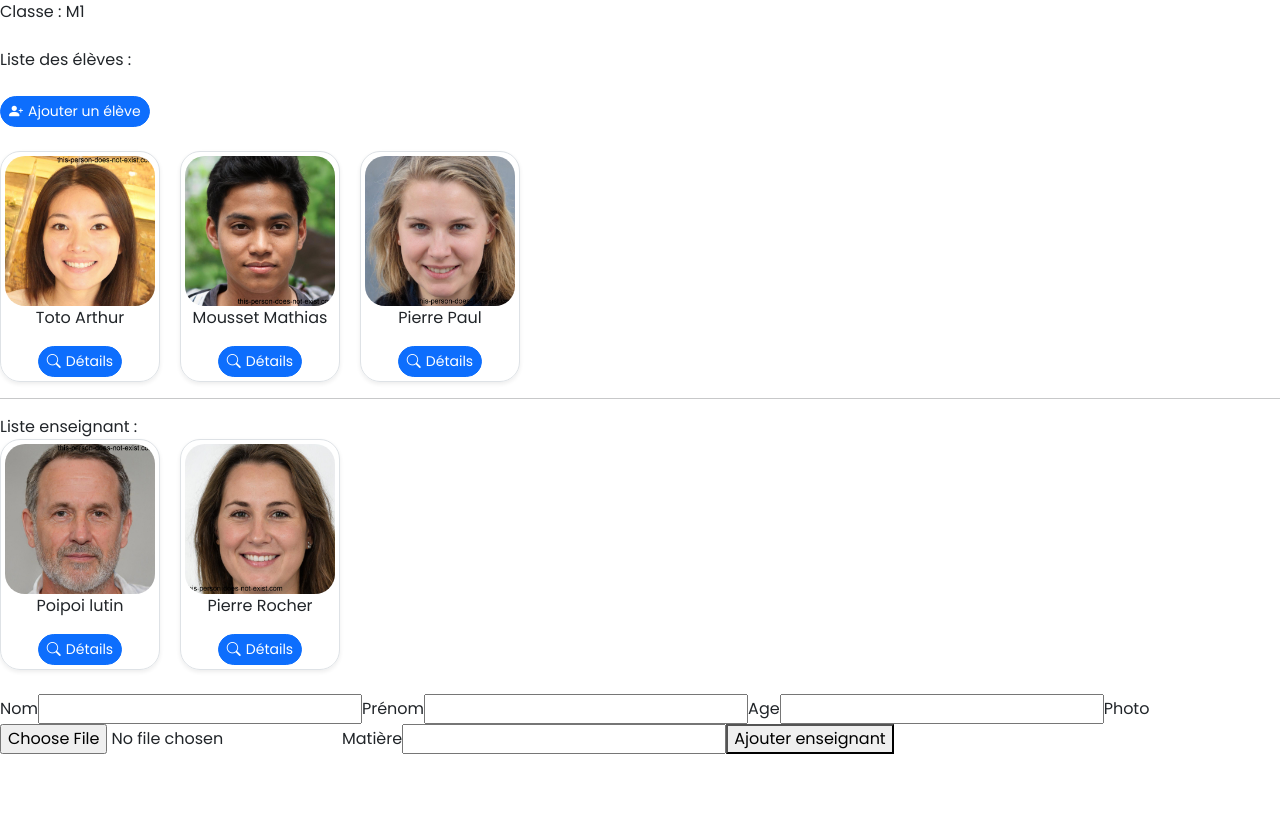
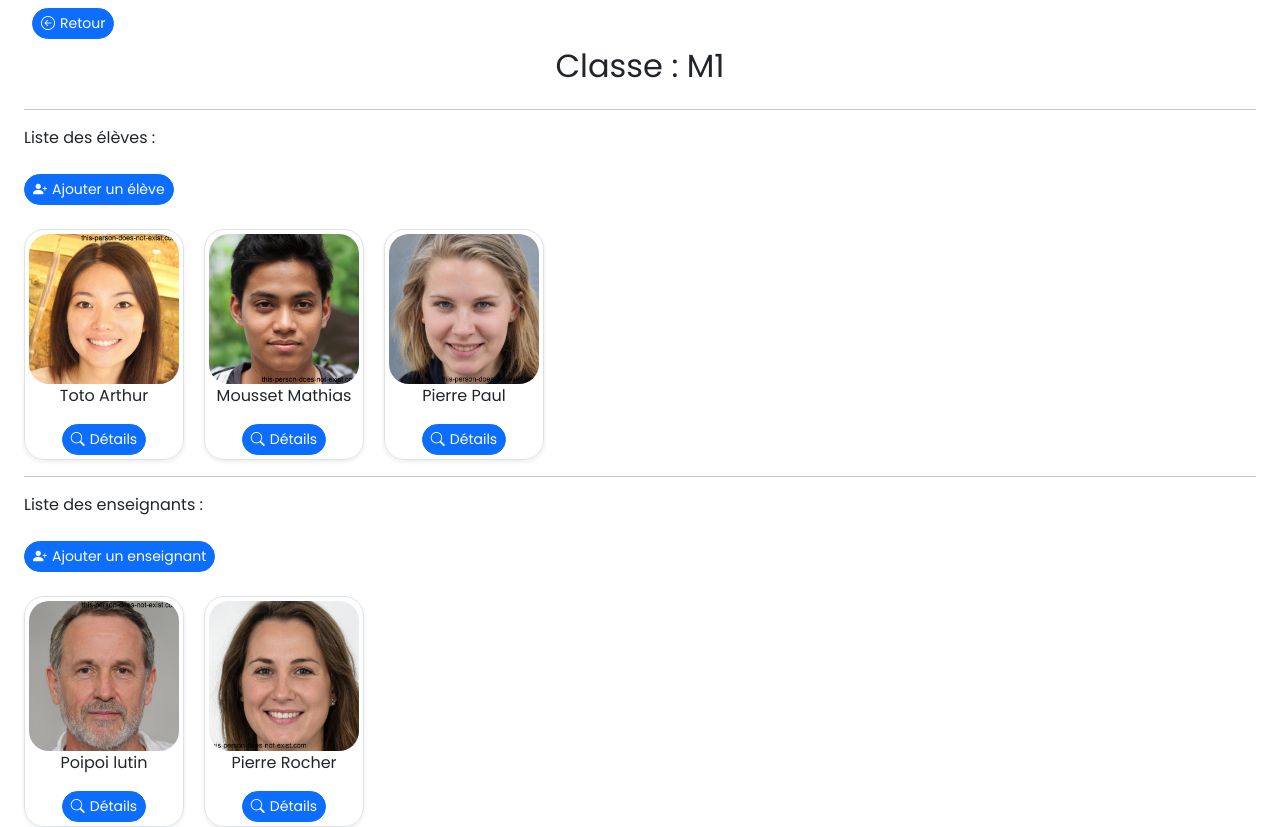
Before and after one commit to armanceau/my-efrei, a React (Create React App) app in the folder my-efrei/: page /classe/1 in a window 1280 px wide. Before the commit the page ends 800 px from the top, so only its background shows below. Built offline with nearby package versions, Linux system fonts and the light colour scheme.

Commit message:
add css & component link button

```diff
--- a/my-efrei/src/App.css
+++ b/my-efrei/src/App.css
@@ -94,3 +94,7 @@ body{
 .w-80 {
   width: 80%;
 }
+
+.p-border-4{
+  padding: 0 1.5rem  !important;
+}
--- a/my-efrei/src/data/ListeEleves.jsx
+++ b/my-efrei/src/data/ListeEleves.jsx
@@ -8,6 +8,7 @@ import 'bootstrap/dist/css/bootstrap.css';
 import 'bootstrap-icons/font/bootstrap-icons.css';
 import Popup from 'reactjs-popup';
 import 'reactjs-popup/dist/index.css';
+import { LinkButton } from './components/LinkButton'
 
 export const ListeEleves = () => {
 
@@ -16,12 +17,22 @@ export const ListeEleves = () => {
     const [getListe, setGetListe] = useState(classes[id].eleves)
 
     return (
-        <div>
-            Classe : {classes[id].nom}
-            <br />
-            <br />
-            Liste des élèves :
-            <br />
+        <div class="p-border-4">
+            <div class="w-100 m-2">
+                <LinkButton text={"Retour"} path={"/"} icon={"bi bi-arrow-left-circle"}/>
+            </div>
+            <div class="w-100 d-flex justify-content-center align-items-center">
+                <h2>
+                    Classe : {classes[id].nom}
+                </h2>
+            </div>
+
+            <hr />
+
+            <div>
+                Liste des élèves :
+            </div>
+
             <br />
 
             <Popup
@@ -45,8 +56,7 @@ export const ListeEleves = () => {
                         </div>
                         <div className="content">
                             {' '}
-
-                                <AjouterEleve liste={getListe} setGetListe={setGetListe}/>
+                            <AjouterEleve liste={getListe} setGetListe={setGetListe}/>
                         </div>
                     </div>
                 )}
--- a/my-efrei/src/data/ListeEnseignants.jsx
+++ b/my-efrei/src/data/ListeEnseignants.jsx
@@ -6,6 +6,8 @@ import {classes} from './data';
 import {AjouterEnseignant} from "./enseignant/ajouterEnseignant/AjouterEnseignant"
 import 'bootstrap/dist/css/bootstrap.css';
 import 'bootstrap-icons/font/bootstrap-icons.css';
+import Popup from 'reactjs-popup';
+import 'reactjs-popup/dist/index.css';
 
 
 export const ListeEnseignants = () => {
@@ -15,8 +17,42 @@ export const ListeEnseignants = () => {
     const [getListe, setGetListe] = useState(classes[id].enseignants)
 
     return (
-        <div>
-            Liste enseignant :
+        <div class="p-border-4">
+            <div>
+                Liste des enseignants :
+            </div>
+
+            <br />
+
+            <Popup
+                trigger={
+                    <button className="btn btn-sm btn-primary d-flex align-items-center justify-content-center gap-05 br-20">
+                    <i class="bi bi-person-plus-fill"></i>
+                    Ajouter un enseignant
+                </button>}
+                modal nested>
+                {close => (
+                    <div className="popup">
+                        <div class="w-100 d-flex justify-content-end">
+                            <button className="btn btn-sm btn-outline-danger d-flex align-items-center justify-content-center" onClick={close}>
+                                <i class="bi bi-x"></i>
+                            </button>
+                        </div>
+                        <div className="header">
+                            <h2>
+                               Ajouter un enseignant
+                            </h2>
+                        </div>
+                        <div className="content">
+                            {' '}
+                            <AjouterEnseignant liste={getListe} setGetListe={setGetListe}/>
+                        </div>
+                    </div>
+                )}
+			</Popup>
+
+            <br />
+
             <div className="d-flex gap-20">
                 {getListe.map((value, index) => {
                     return(
@@ -24,8 +60,6 @@ export const ListeEnseignants = () => {
                     )
                 })}
             </div>
-            <br />
-            <AjouterEnseignant liste={getListe} setGetListe={setGetListe}/>
         </div>
     )
 }
--- /dev/null
+++ b/my-efrei/src/data/components/LinkButton.jsx
@@ -0,0 +1,13 @@
+import 'bootstrap/dist/css/bootstrap.css';
+import 'bootstrap-icons/font/bootstrap-icons.css';
+
+export const LinkButton = ({text, path, icon}) => {
+    return(
+        <div class="w-100 d-flex justify-content-start">
+            <a class="btn btn-sm btn-primary d-flex align-items-center justify-content-center gap-05 br-20" href={`${path}`}>
+                <i class={`${icon}`}></i>
+                {text}
+            </a>
+        </div>
+    )
+}
--- a/my-efrei/src/data/eleve/FicheEleve.jsx
+++ b/my-efrei/src/data/eleve/FicheEleve.jsx
@@ -15,16 +15,12 @@ export const FicheEleve = ({nom, prenom, image, age, notes}) => {
     const [getAge, setGetAge] = useState(age);
     const [getNote, setGetNote] = useState(notes || []);
 
-    console.log(getNote);
-
-
     useEffect(() => {
         setGetNom(nom);
         setGetPrenom(prenom);
         setGetImage(image);
         setGetAge(age);
     }, [nom, prenom, image, age]);
-
 
     return(
         <div class="border shadow-sm br-20 d-flex align-items-center flex-column p-1">
@@ -56,7 +52,7 @@ export const FicheEleve = ({nom, prenom, image, age, notes}) => {
                         <div className="content">
                             {' '}
                             <p>
-                                notes :
+                                Notes :
                                 {getNote && getNote.length > 0 ? (
                                     <ul>
                                         {getNote.map((note, index) => (
--- a/my-efrei/src/data/eleve/modifierEleve/ModifierEleve.jsx
+++ b/my-efrei/src/data/eleve/modifierEleve/ModifierEleve.jsx
@@ -40,7 +40,7 @@ export const ModifierEleve = ({ nom, setNom, prenom, setPrenom, image, setImage,
 
     return(
         <div>
-            <form name="addEleve" onSubmit={onSubmit} enctype="multipart/form-data" class="form-group">
+            <form name="editEleve" onSubmit={onSubmit} enctype="multipart/form-data" class="form-group">
                 <div class="d-flex w-100 gap-20">
                     <div class="d-flex align-items-start flex-column w-50">
                         <label htmlFor="nom">Nom :</label>
--- a/my-efrei/src/data/enseignant/ajouterEnseignant/AjouterEnseignant.jsx
+++ b/my-efrei/src/data/enseignant/ajouterEnseignant/AjouterEnseignant.jsx
@@ -22,32 +22,53 @@ export const AjouterEnseignant = ({liste, setGetListe}) => {
     return(
         <div>
             <form name="addEnseignant" onSubmit={onSubmit} enctype="multipart/form-data" class="form-group">
-                <label htmlFor="nom">
-                    Nom
-                </label>
-                <input type="text" name="nom" onChange={onChange}/>
+                <div class="d-flex w-100 gap-20">
+                    <div class="d-flex align-items-start flex-column w-50">
+                        <label htmlFor="nom">Nom :</label>
+                        <input type="text" name="nom" class="form-control" onChange={onChange} />
+                    </div>
 
-                <label htmlFor="prenom">
-                    Prénom
-                </label>
-                <input type="text" name="prenom" onChange={onChange}/>
+                    <div class="d-flex align-items-start flex-column w-50">
+                        <label htmlFor="prenom">Prénom :</label>
+                        <input type="text" name="prenom" class="form-control" onChange={onChange} />
+                    </div>
+                </div>
 
-                <label htmlFor="age">
-                    Age
-                </label>
-                <input type="number" name="age" onChange={onChange}/>
+                <br />
 
-                <label htmlFor="image">
-                    Photo
-                </label>
-                <input type="file" name="image" onChange={onChange}/>
+                <div class="d-flex w-100 gap-20">
+                    <div class="d-flex align-items-start flex-column w-50">
+                        <label htmlFor="age">Age :</label>
+                        <input type="number" name="age" class="form-control" onChange={onChange} />
+                    </div>
 
-                <label htmlFor="matiere">
-                    Matière
-                </label>
-                <input type="text" name="matiere" onChange={onChange}/>
+                    <div class="d-flex align-items-start flex-column w-50">
+                        <label htmlFor="image">Photo :</label>
+                        <input type="file" name="image" class="form-control" onChange={onChange} />
+                    </div>
+                </div>
 
-                <button type="submit">Ajouter enseignant</button>
+                <br />
+
+                <div class="d-flex w-100 gap-20">
+                    <div class="d-flex align-items-start flex-column w-50">
+                        <label htmlFor="matiere">Matière :</label>
+                        <input type="text" name="matiere" class="form-control" onChange={onChange} />
+                    </div>
+
+                    <div class="w-50">
+
+                    </div>
+                </div>
+
+                <br />
+
+                <div class="w-100 d-flex justify-content-end">
+                    <button class="btn btn-sm btn-primary d-flex align-items-center justify-content-center gap-05 br-20" type="submit">
+                        <i class="bi bi-plus-circle-dotted"></i>
+                        Ajouter
+                    </button>
+                </div>
             </form>
         </div>
     )
--- a/my-efrei/src/data/enseignant/modifierEnseignant/ModifierEnseignant.jsx
+++ b/my-efrei/src/data/enseignant/modifierEnseignant/ModifierEnseignant.jsx
@@ -45,33 +45,54 @@ export const ModifierEnseignant = ({ nom, setNom, prenom, setPrenom, image, setI
 
     return(
         <div>
-            <form name="addEleve" onSubmit={onSubmit} enctype="multipart/form-data" class="form-group">
-                <label htmlFor="nom">
-                    Nom
-                </label>
-                <input type="text" name="nom" onChange={onChange}/>
+            <form name="editEnseignant" onSubmit={onSubmit} enctype="multipart/form-data" class="form-group">
+                <div class="d-flex w-100 gap-20">
+                    <div class="d-flex align-items-start flex-column w-50">
+                        <label htmlFor="nom">Nom :</label>
+                        <input type="text" name="nom" class="form-control" onChange={onChange} />
+                    </div>
 
-                <label htmlFor="prenom">
-                    Prénom
-                </label>
-                <input type="text" name="prenom" onChange={onChange}/>
+                    <div class="d-flex align-items-start flex-column w-50">
+                        <label htmlFor="prenom">Prénom :</label>
+                        <input type="text" name="prenom" class="form-control" onChange={onChange} />
+                    </div>
+                </div>
 
-                <label htmlFor="age">
-                    Age
-                </label>
-                <input type="number" name="age" onChange={onChange}/>
+                <br />
 
-                <label htmlFor="matiere">
-                    Matiere
-                </label>
-                <input type="text" name="matiere" onChange={onChange}/>
+                <div class="d-flex w-100 gap-20">
+                    <div class="d-flex align-items-start flex-column w-50">
+                        <label htmlFor="age">Age :</label>
+                        <input type="number" name="age" class="form-control" onChange={onChange} />
+                    </div>
 
-                <label htmlFor="image">
-                    Photo
-                </label>
-                <input type="file" name="image" onChange={onChange}/>
+                    <div class="d-flex align-items-start flex-column w-50">
+                        <label htmlFor="image">Photo :</label>
+                        <input type="file" name="image" class="form-control" onChange={onChange} />
+                    </div>
+                </div>
 
-                <button type="submit">Modifier élève</button>
+                <br />
+
+                <div class="d-flex w-100 gap-20">
+                    <div class="d-flex align-items-start flex-column w-50">
+                        <label htmlFor="matiere">Matière :</label>
+                        <input type="text" name="matiere" class="form-control" onChange={onChange} />
+                    </div>
+
+                    <div class="d-flex align-items-start flex-column w-50">
+
+                    </div>
+                </div>
+
+                <br />
+
+                <div class="w-100 d-flex justify-content-end">
+                    <button class="btn btn-sm btn-primary d-flex align-items-center justify-content-center gap-05 br-20" type="submit">
+                        <i class="bi bi-pencil-square"></i>
+                        Modifier
+                    </button>
+                </div>
             </form>
         </div>
     )
```
